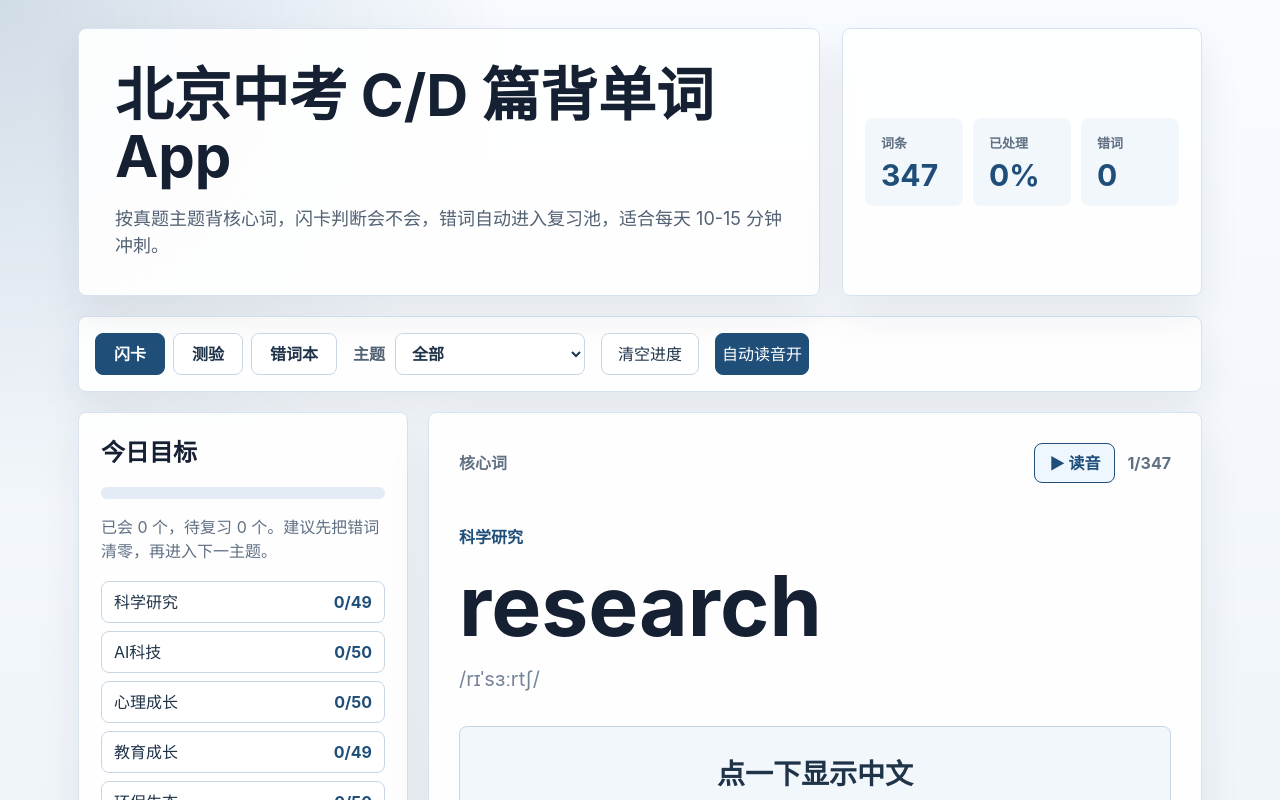
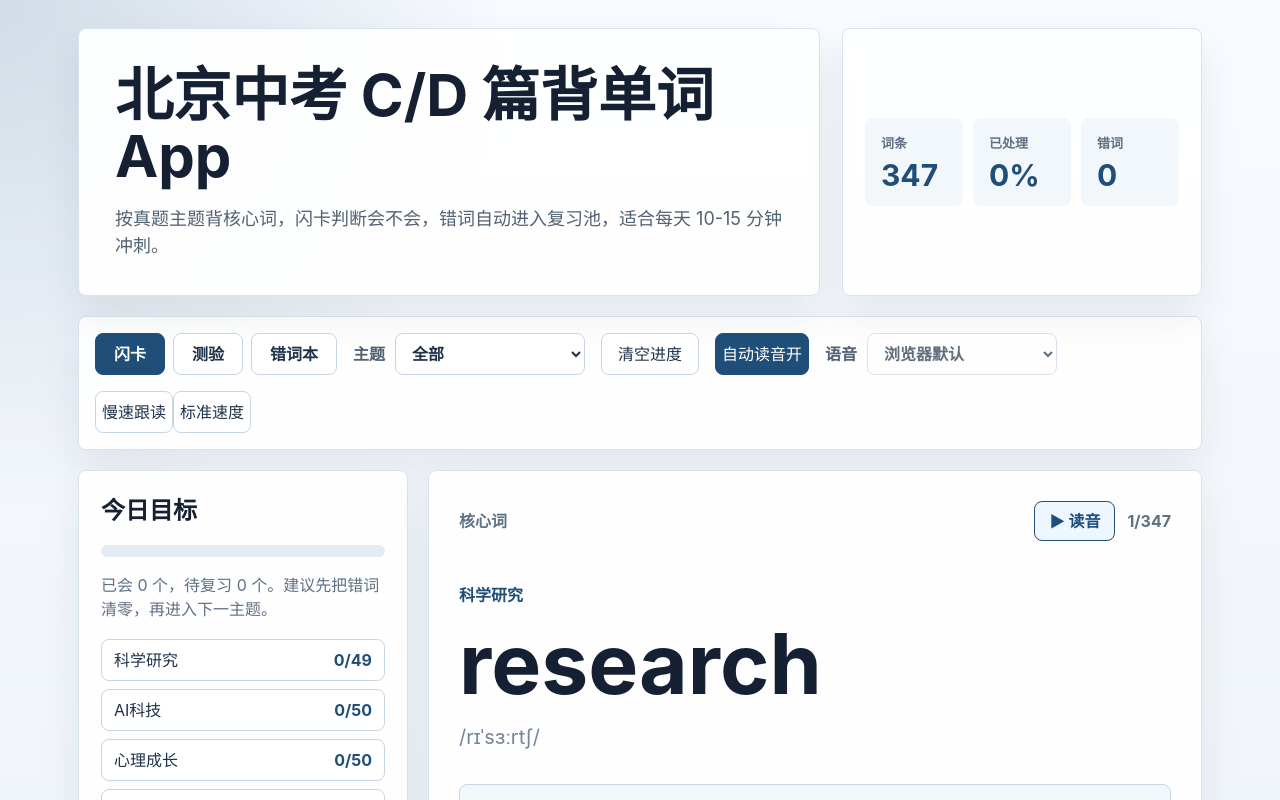
Before and after one commit to kangruimin-123/physics-cognitive-runtime, a React (Vite) app: page / in a window 1280 px wide. Shown: the top 800 px of the page. Built offline with nearby package versions, Linux system fonts and the light colour scheme.

Commit message:
Improve vocabulary app pronunciation voices

```diff
--- a/src/App.tsx
+++ b/src/App.tsx
@@ -28,13 +28,31 @@ function App() {
   const [quizResult, setQuizResult] = useState<"right" | "wrong" | "">("");
   const [autoSpeak, setAutoSpeak] = useState(true);
   const [speechSupported, setSpeechSupported] = useState(false);
+  const [voices, setVoices] = useState<SpeechSynthesisVoice[]>([]);
+  const [voiceName, setVoiceName] = useState("");
+  const [speechSpeed, setSpeechSpeed] = useState<"slow" | "normal">("slow");
 
   useEffect(() => {
     localStorage.setItem(storageKey, JSON.stringify(progress));
   }, [progress]);
 
   useEffect(() => {
-    setSpeechSupported("speechSynthesis" in window && "SpeechSynthesisUtterance" in window);
+    const supported = "speechSynthesis" in window && "SpeechSynthesisUtterance" in window;
+    setSpeechSupported(supported);
+    if (!supported) return;
+
+    const loadVoices = () => {
+      const englishVoices = window.speechSynthesis
+        .getVoices()
+        .filter((voice) => voice.lang.toLowerCase().startsWith("en"))
+        .sort(scoreVoice);
+      setVoices(englishVoices);
+      setVoiceName((current) => current || englishVoices[0]?.name || "");
+    };
+
+    loadVoices();
+    window.speechSynthesis.addEventListener("voiceschanged", loadVoices);
+    return () => window.speechSynthesis.removeEventListener("voiceschanged", loadVoices);
   }, []);
 
   const categories = useMemo(() => ["全部", ...Array.from(new Set(vocabItems.map((item) => item.category)))], []);
@@ -62,8 +80,14 @@ function App() {
     window.speechSynthesis.cancel();
     const utterance = new SpeechSynthesisUtterance(text);
     utterance.lang = "en-US";
-    utterance.rate = text.includes(" ") ? 0.78 : 0.86;
+    const selectedVoice = voices.find((voice) => voice.name === voiceName) || voices[0];
+    if (selectedVoice) {
+      utterance.voice = selectedVoice;
+      utterance.lang = selectedVoice.lang;
+    }
+    utterance.rate = speechSpeed === "slow" ? (text.includes(" ") ? 0.64 : 0.72) : text.includes(" ") ? 0.82 : 0.92;
     utterance.pitch = 1;
+    utterance.volume = 1;
     window.speechSynthesis.speak(utterance);
   };
 
@@ -141,6 +165,28 @@ function App() {
         <button className={autoSpeak ? "sound-toggle active" : "sound-toggle"} onClick={() => setAutoSpeak((value) => !value)}>
           {autoSpeak ? "自动读音开" : "自动读音关"}
         </button>
+        <label>
+          语音
+          <select value={voiceName} onChange={(event) => setVoiceName(event.target.value)} disabled={!voices.length}>
+            {voices.length ? (
+              voices.map((voice) => (
+                <option key={voice.name} value={voice.name}>
+                  {cleanVoiceName(voice)}
+                </option>
+              ))
+            ) : (
+              <option>浏览器默认</option>
+            )}
+          </select>
+        </label>
+        <div className="speed-tabs" aria-label="读音速度">
+          <button className={speechSpeed === "slow" ? "active" : ""} onClick={() => setSpeechSpeed("slow")}>
+            慢速跟读
+          </button>
+          <button className={speechSpeed === "normal" ? "active" : ""} onClick={() => setSpeechSpeed("normal")}>
+            标准速度
+          </button>
+        </div>
       </section>
 
       <section className="workspace">
@@ -314,4 +360,27 @@ function Stat({ label, value }: { label: string; value: string | number }) {
   );
 }
 
+function scoreVoice(a: SpeechSynthesisVoice, b: SpeechSynthesisVoice) {
+  return voiceScore(b) - voiceScore(a);
+}
+
+function voiceScore(voice: SpeechSynthesisVoice) {
+  const name = voice.name.toLowerCase();
+  const lang = voice.lang.toLowerCase();
+  let score = 0;
+  if (lang === "en-us") score += 20;
+  if (lang === "en-gb") score += 16;
+  if (name.includes("google")) score += 18;
+  if (name.includes("microsoft")) score += 18;
+  if (["aria", "jenny", "guy", "samantha", "daniel", "alex", "karen", "moira", "tessa"].some((item) => name.includes(item))) score += 14;
+  if (name.includes("premium") || name.includes("enhanced") || name.includes("natural")) score += 10;
+  if (name.includes("compact")) score -= 8;
+  if (voice.localService) score += 2;
+  return score;
+}
+
+function cleanVoiceName(voice: SpeechSynthesisVoice) {
+  return `${voice.name.replace(/^Microsoft\\s+/i, "").replace(/^Google\\s+/i, "")} · ${voice.lang}`;
+}
+
 export default App;
```
